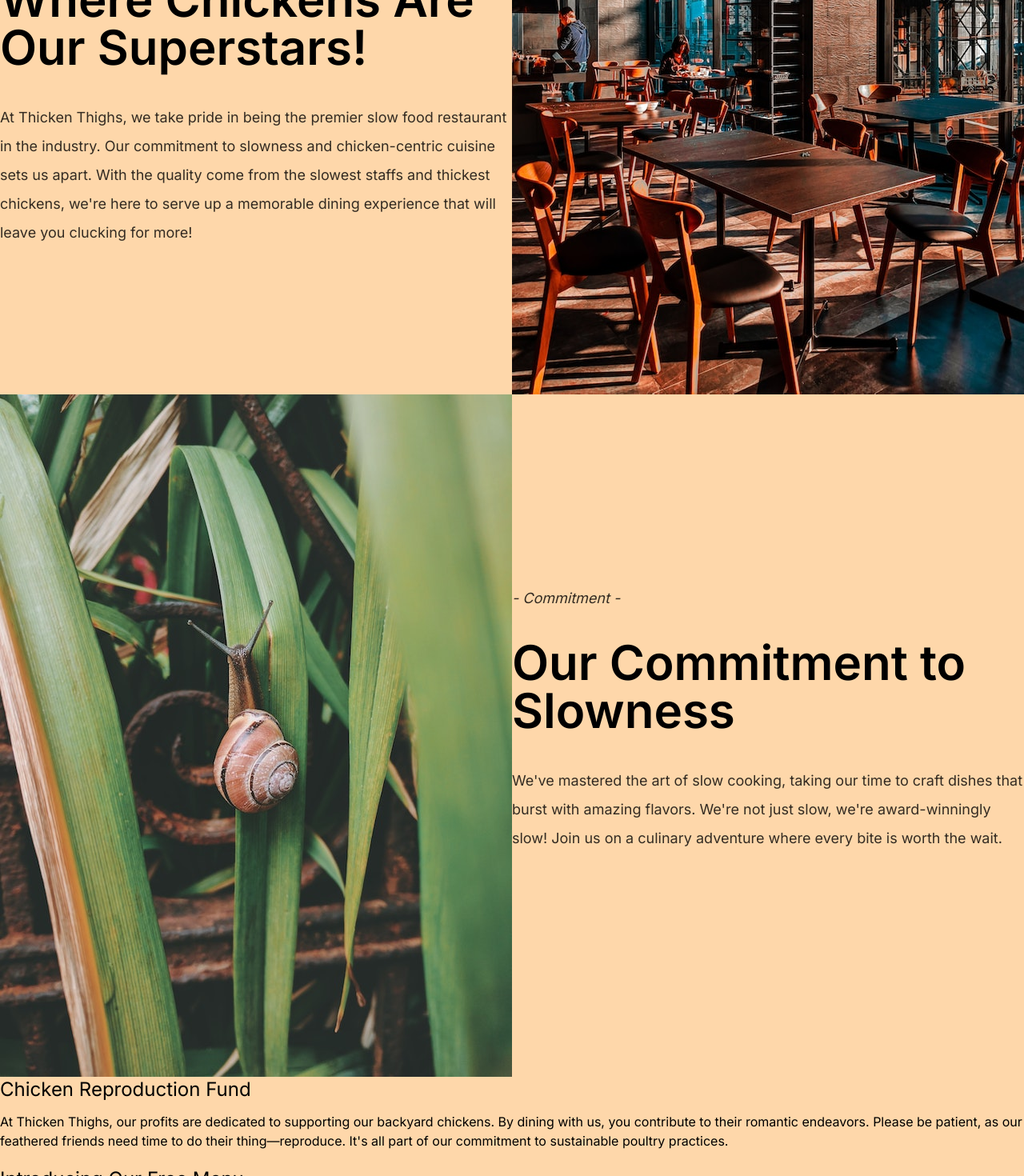
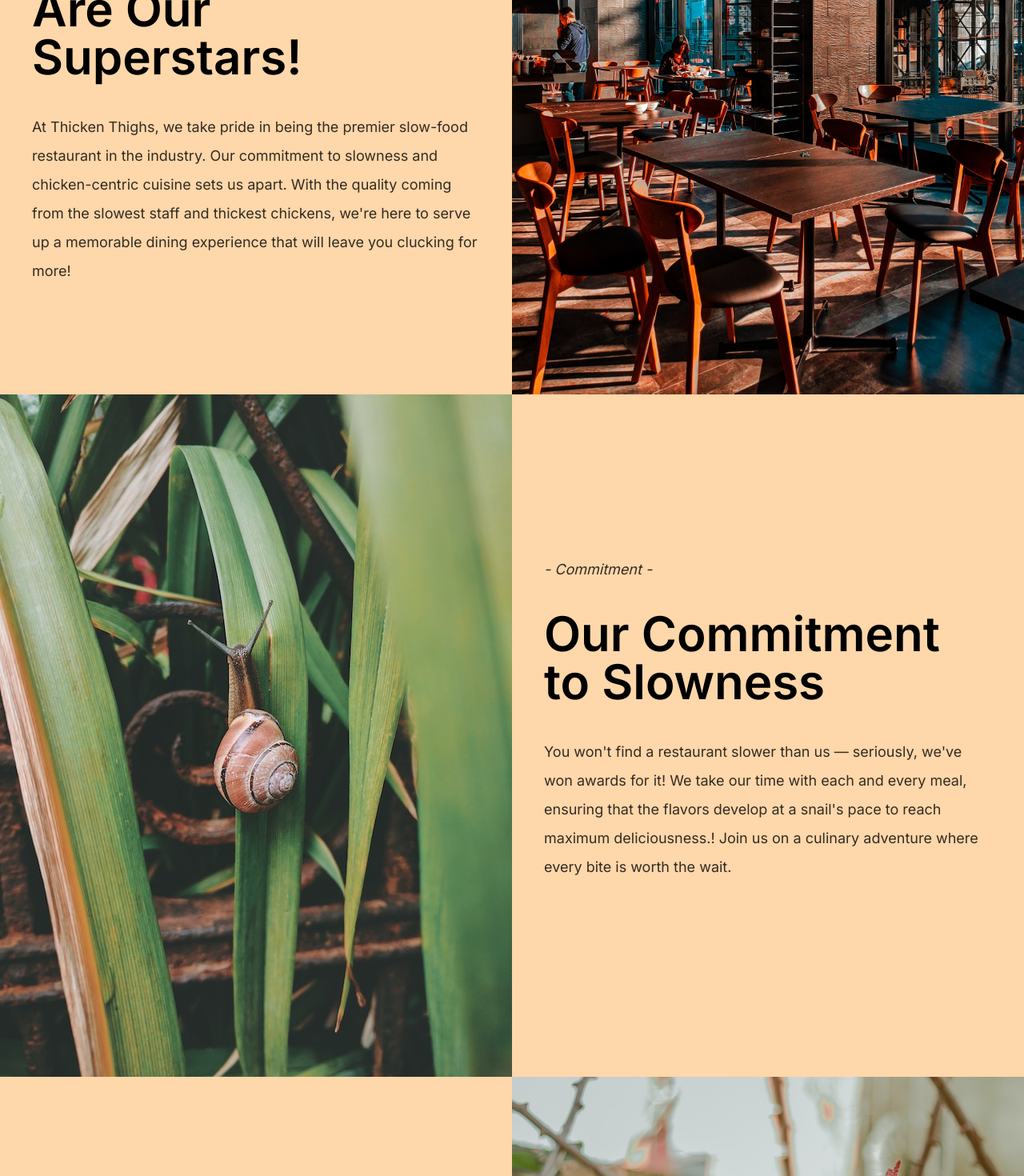
Before and after one commit to dtran813/thicken, a Next.js app: page / in a window 1280 px wide. Shown: the part 1160-2630 px from the top of the page at 80% size. Built offline with nearby package versions, Linux system fonts and the light colour scheme.

Commit message:
Add Profits style, image

```diff
--- a/app/page.tsx
+++ b/app/page.tsx
@@ -1,7 +1,7 @@
 import Image from 'next/image';
 import Link from 'next/link';
 import { FiInstagram, FiTwitter, FiFacebook } from 'react-icons/fi';
-import { aboutUs, slow } from '@/public';
+import { aboutUs, slow, chickens } from '@/public';
 
 export default function Home() {
   return (
@@ -86,23 +86,27 @@ export default function Home() {
       <main className="bg-orange-200">
         <div className="mx-auto max-w-7xl">
           <section id="about-us" className="flex items-center">
-            <div className="flex h-full flex-1 flex-col">
+            <div className="flex-1">
+              <div className="flex flex-col px-10">
                 <p className="text-lg italic text-black/80">- About Us -</p>
                 <h2 className="mt-9 text-6xl font-semibold">
                   Welcome to{' '}
                   <span className="relative mr-1 inline-block before:absolute before:-inset-x-1 before:-inset-y-[1px] before:block before:-skew-y-3 before:bg-orange-400 hover:scale-105">
-                  <span className="relative font-semibold">Thicken Thighs</span>
+                    <span className="relative font-semibold">
+                      Thicken Thighs
+                    </span>
                   </span>
                   : Where Chickens Are Our Superstars!
                 </h2>
                 <p className="mx-auto my-10 text-lg leading-loose text-black/80">
-                At Thicken Thighs, we take pride in being the premier slow food
-                restaurant in the industry. Our commitment to slowness and
-                chicken-centric cuisine sets us apart. With the quality come
-                from the slowest staffs and thickest chickens, we&apos;re here
-                to serve up a memorable dining experience that will leave you
-                clucking for more!
+                  At Thicken Thighs, we take pride in being the premier
+                  slow-food restaurant in the industry. Our commitment to
+                  slowness and chicken-centric cuisine sets us apart. With the
+                  quality coming from the slowest staff and thickest chickens,
+                  we&apos;re here to serve up a memorable dining experience that
+                  will leave you clucking for more!
                 </p>
+              </div>
             </div>
 
             <div className="flex flex-1">
@@ -110,36 +114,54 @@ export default function Home() {
             </div>
           </section>
 
-          <section id="about-us" className="flex flex-row-reverse items-center">
-            <div className="flex h-full flex-1 flex-col">
+          <section
+            id="commitment"
+            className="flex flex-row-reverse items-center"
+          >
+            <div className="flex-1">
+              <div className="flex flex-col px-10">
                 <p className="text-lg italic text-black/80">- Commitment -</p>
                 <h2 className="mt-9 text-6xl font-semibold">
                   Our Commitment to Slowness
                 </h2>
                 <p className="mx-auto my-10 text-lg leading-loose text-black/80">
-                We&apos;ve mastered the art of slow cooking, taking our time to
-                craft dishes that burst with amazing flavors. We&apos;re not
-                just slow, we&apos;re award-winningly slow! Join us on a
-                culinary adventure where every bite is worth the wait.
+                  You won&apos;t find a restaurant slower than us — seriously,
+                  we&apos;ve won awards for it! We take our time with each and
+                  every meal, ensuring that the flavors develop at a
+                  snail&apos;s pace to reach maximum deliciousness.! Join us on
+                  a culinary adventure where every bite is worth the wait.
                 </p>
+              </div>
             </div>
 
             <div className="flex flex-1">
-              <Image src={slow} alt="Inside a restaurant" />
+              <Image src={slow} alt="A snail on a long leaf" />
+            </div>
+          </section>
+
+          <section id="profits" className="flex items-center">
+            <div className="flex-1">
+              <div className="flex flex-col px-10">
+                <p className="text-lg italic text-black/80">- Profits -</p>
+                <h2 className="mt-9 text-6xl font-semibold">
+                  Chicken Reproduction Fund
+                </h2>
+                <p className="mx-auto my-10 text-lg leading-loose text-black/80">
+                  At Thicken Thighs, our profits are dedicated to supporting our
+                  backyard chickens. By dining with us, you contribute to their
+                  romantic endeavors. Please be patient, as our feathered
+                  friends need time to do their thing — reproduce. It&apos;s all
+                  part of our commitment to sustainable poultry practices.
+                </p>
+              </div>
+            </div>
+
+            <div className="flex flex-1">
+              <Image src={chickens} alt="Chickens in a garden" />
             </div>
           </section>
 
           <section>
-            <h2 className="mb-3 text-2xl">Chicken Reproduction Fund</h2>
-
-            <p className="mb-5">
-              At Thicken Thighs, our profits are dedicated to supporting our
-              backyard chickens. By dining with us, you contribute to their
-              romantic endeavors. Please be patient, as our feathered friends
-              need time to do their thing—reproduce. It&apos;s all part of our
-              commitment to sustainable poultry practices.
-            </p>
-
             <h2 className="mb-3 text-2xl">Introducing Our Free Menu</h2>
 
             <div className="flex flex-wrap justify-between">
--- a/public/index.ts
+++ b/public/index.ts
@@ -1,4 +1,5 @@
 import aboutUs from './aboutUs.jpg';
 import slow from './slow.jpg';
+import chickens from './chickens.jpg';
 
-export { aboutUs, slow };
+export { aboutUs, slow, chickens };
```
Also changed, not shown: public/aboutUs.jpg, public/chickens.jpg (added). Lines whose indentation alone changed are shown as unchanged.
